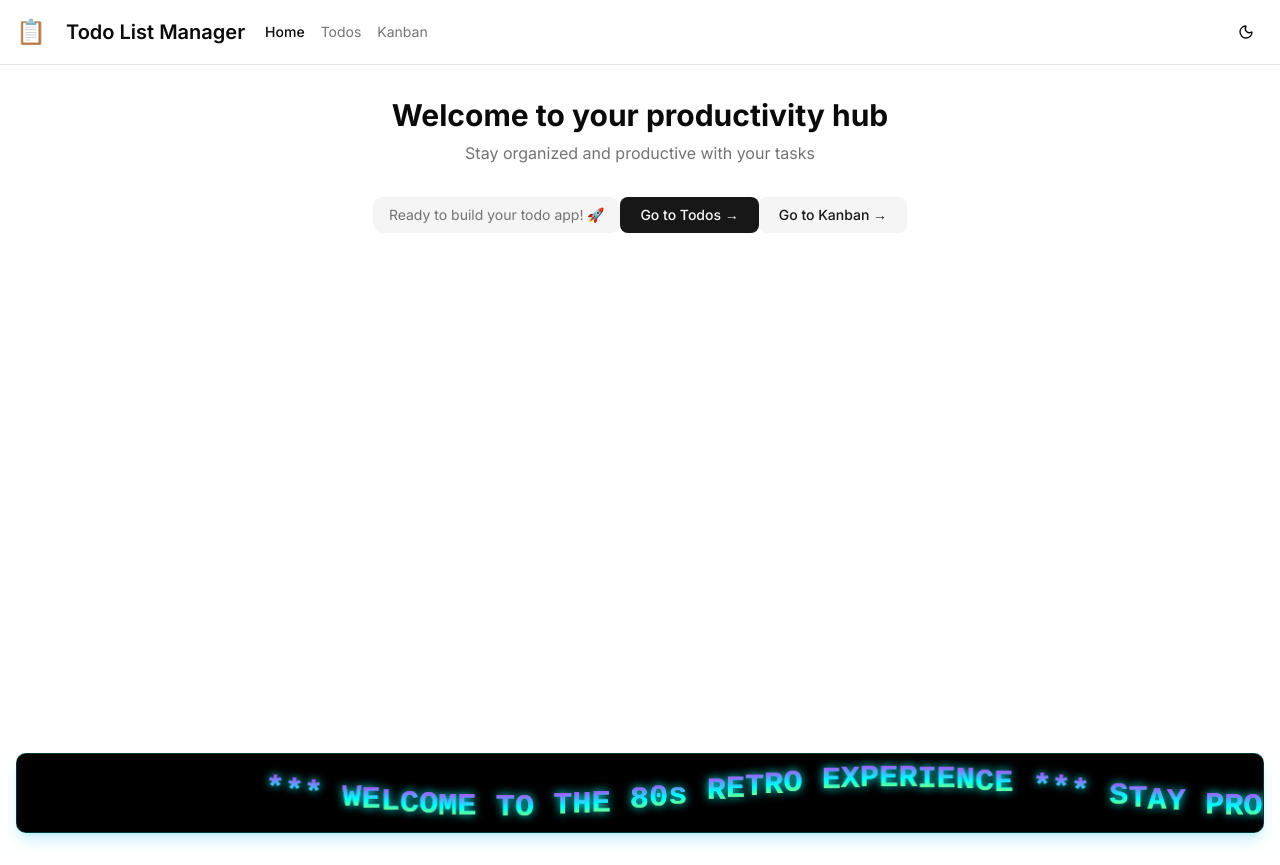
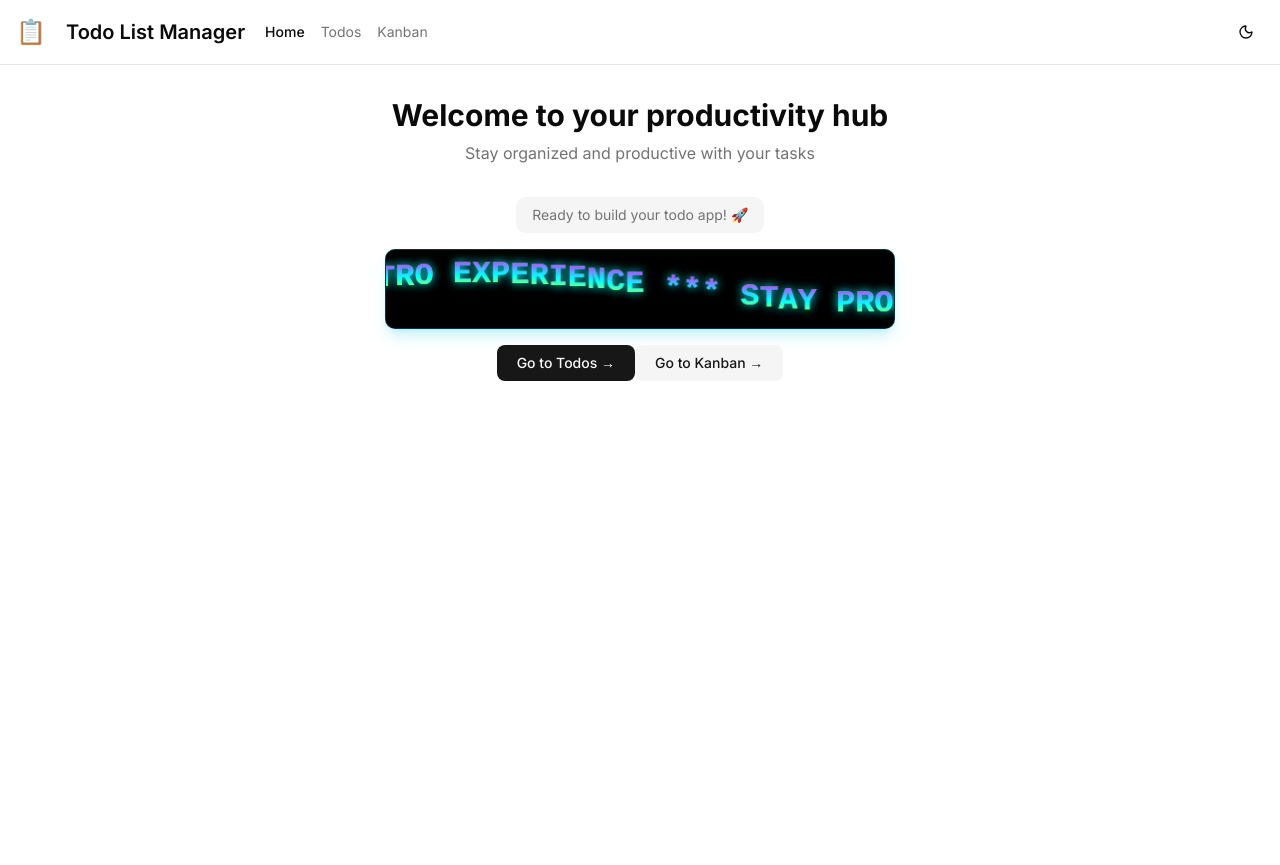
Before and after one commit to rmstdope/lg-ai, a React (Vite) app in the folder frontend/: page / in a window 1280 px wide. Built offline with nearby package versions, Linux system fonts and the light colour scheme.

Commit message:
refactor(home): move SineScroller higher in the layout for better visibility

```diff
--- a/frontend/app/routes/home.tsx
+++ b/frontend/app/routes/home.tsx
@@ -21,6 +21,16 @@ export default function Home() {
               Ready to build your todo app! 🚀
             </span>
           </div>
+          {/* Sine Scroller moved higher up */}
+          <div>
+            <SineScroller
+              text="*** WELCOME TO THE 80s RETRO EXPERIENCE *** STAY PRODUCTIVE AND ORGANIZED *** "
+              className="border border-cyan-500/30 rounded-lg shadow-lg shadow-cyan-500/20"
+              speed={3}
+              amplitude={15}
+              frequency={0.008}
+            />
+          </div>
           <NavLink
             to="/todos"
             className={({ isActive }) =>
@@ -39,17 +49,6 @@ export default function Home() {
           </NavLink>
         </div>
       </div>
-
-      {/* 80s Style Sine Scroller in the lower part */}
-      <div className="mt-auto">
-        <SineScroller
-          text="*** WELCOME TO THE 80s RETRO EXPERIENCE *** STAY PRODUCTIVE AND ORGANIZED *** "
-          className="border border-cyan-500/30 rounded-lg shadow-lg shadow-cyan-500/20"
-          speed={3}
-          amplitude={15}
-          frequency={0.008}
-        />
-      </div>
     </div>
   );
 }
```
